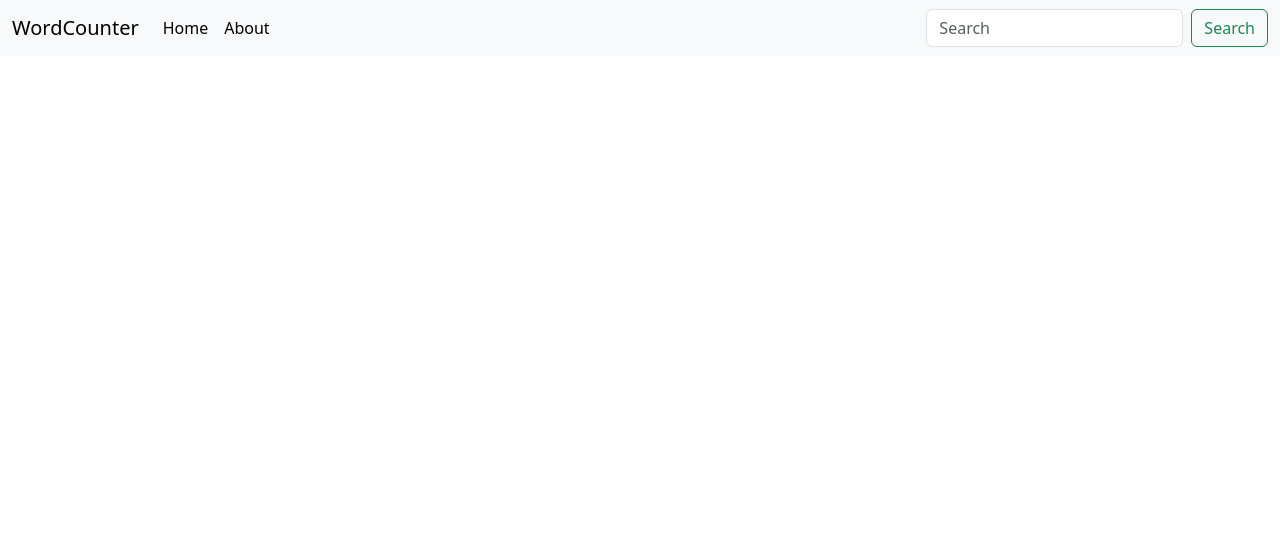
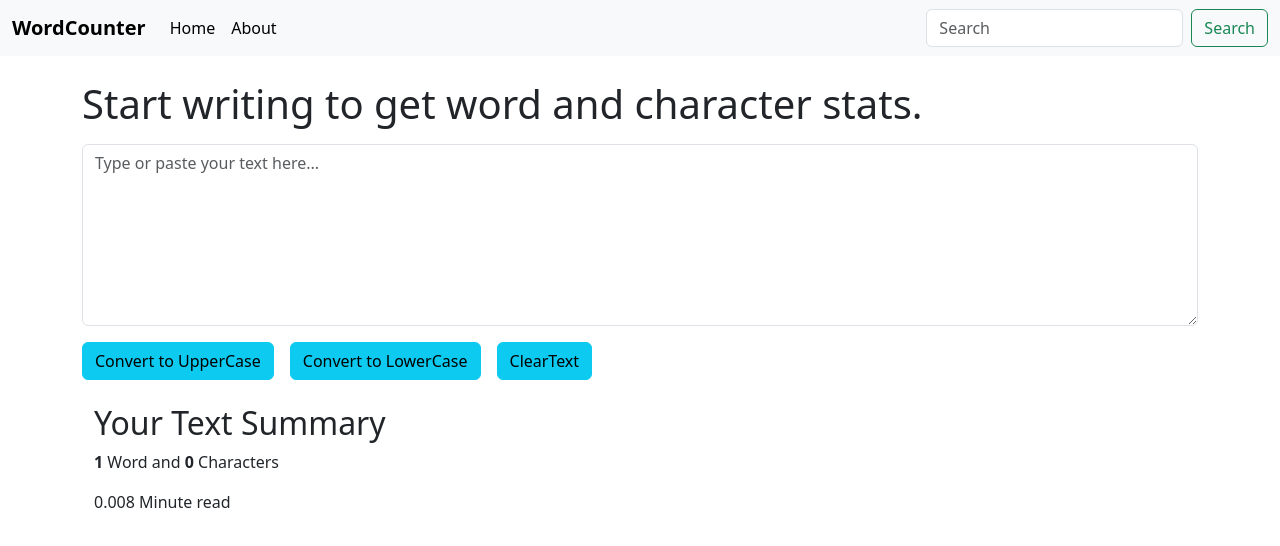
Before and after one commit to RajKumarKushawaha/WordCounter, a React (Vite) app: page / in a window 1280 px wide. Shown: the top 546 px of the page. Built offline with nearby package versions, Linux system fonts and the light colour scheme.

Commit message:
Add feature

```diff
--- a/src/App.jsx
+++ b/src/App.jsx
@@ -1,11 +1,17 @@
+import About from "./components/About"
 import Navbar from "./components/Navbar"
+import TextForm from "./components/TextForm"
+
 
 
 function App() {
 
   return (
     <>
-     <Navbar title="WordCounter" />
+     <Navbar/>
+     <div className="container">
+      <TextForm heading="Start writing to get word and character stats."/>
+     </div>
     </>
   )
 }
--- /dev/null
+++ b/src/components/About.jsx
@@ -0,0 +1,53 @@
+import React from "react";
+
+function About() {
+  return (
+    <div className="container my-5">
+      <div className="card shadow-lg border-0">
+        <div className="card-body">
+          <h2 className="card-title text-center mb-4 text-primary">
+            About Word Counter
+          </h2>
+
+          <p className="card-text">
+            <strong>Word Counter</strong> is a simple yet powerful React web
+            application that allows users to analyze and format their text in
+            real-time. Whether you’re writing an article, essay, or email, this
+            tool helps you track your writing statistics easily.
+          </p>
+
+          <p className="card-text">
+            The app is built using <strong>React Hooks</strong> like{" "}
+            <code>useState</code> for managing state and{" "}
+            <strong>Bootstrap</strong> for styling, ensuring a responsive and
+            user-friendly experience across all devices.
+          </p>
+
+          <h4 className="mt-4 text-success">✨ Key Features</h4>
+          <ul className="list-group list-group-flush mb-4">
+            <li className="list-group-item">🔠 Convert text to Uppercase and Lowercase</li>
+            <li className="list-group-item">🧹 Clear text instantly</li>
+            <li className="list-group-item">🧾 Count Words and Characters</li>
+            <li className="list-group-item">⏱️ Estimate Reading Time</li>
+            <li className="list-group-item">🎨 Responsive UI using Bootstrap</li>
+          </ul>
+
+          <p className="card-text">
+            This project is designed to help beginners understand React
+            fundamentals like <strong>component-based architecture</strong>,
+            <strong>props</strong>, and <strong>state management</strong> while
+            creating something practical and interactive.
+          </p>
+
+          <div className="text-center mt-4">
+            <button className="btn btn-primary">
+              Back to Home
+            </button>
+          </div>
+        </div>
+      </div>
+    </div>
+  );
+}
+
+export default About;
--- a/src/components/Navbar.jsx
+++ b/src/components/Navbar.jsx
@@ -1,11 +1,11 @@
 import React from 'react'
 
-function Navbar(props) {
+function Navbar() {
     return (
         <div>
             <nav className="navbar navbar-expand-lg bg-body-tertiary">
                 <div className="container-fluid">
-                    <a className="navbar-brand" href="#">{props.title}</a>
+                    <a className="navbar-brand" href="#"><b>WordCounter</b></a>
                     <button className="navbar-toggler" type="button" data-bs-toggle="collapse" data-bs-target="#navbarSupportedContent" aria-controls="navbarSupportedContent" aria-expanded="false" aria-label="Toggle navigation">
                         <span className="navbar-toggler-icon"></span>
                     </button>
--- /dev/null
+++ b/src/components/TextForm.jsx
@@ -0,0 +1,41 @@
+import React, { useState } from 'react'
+
+function TextForm(props) {
+
+    const[text, setText] = useState("");
+
+    const handleUpClick = () => {
+        setText(text.toUpperCase());
+    }
+
+    const handleLowClick = () => {
+        setText(text.toLowerCase());
+    }
+
+    const handleClear = () =>{
+        setText("");
+    }
+
+    return (
+        <>
+        <div className='my-4'>
+            <h1>{props.heading}</h1>
+            <div className="mb-3 my-3">
+                <textarea value={text} onChange={(e)=>setText(e.target.value)} className="form-control" id="myBox" rows="7" placeholder='Type or paste your text here...'></textarea>
+            </div>
+            <button type="button" onClick={handleUpClick} className="btn btn-info">Convert to UpperCase</button>
+            <button type="button" onClick={handleLowClick} className="btn btn-info mx-3" >Convert to LowerCase</button>
+            <button type="button" onClick={handleClear} className="btn btn-info">ClearText</button>
+        </div>
+
+        <div className="container">
+            <h2>Your Text Summary</h2>
+            <p><b>{text.split(" ").length}</b> Word and <b>{text.length}</b> Characters</p>
+            <p>{0.008*text.split(" ").length} Minute read</p>
+        </div>
+
+        </>
+    )
+}
+
+export default TextForm
```
